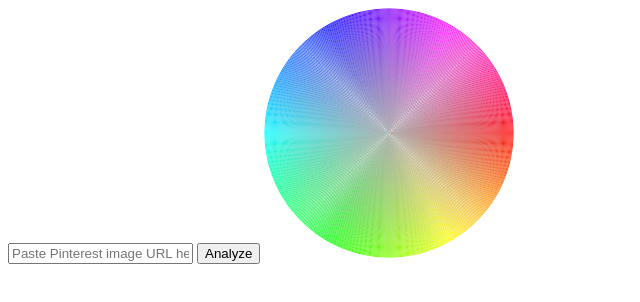
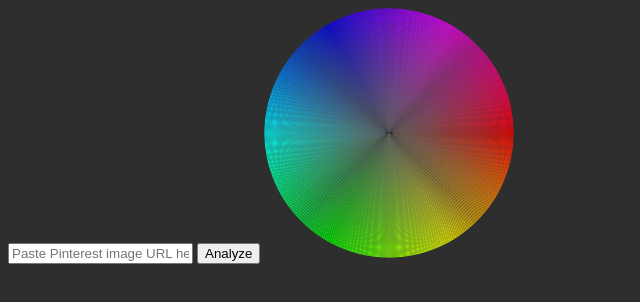
Before and after one commit to uhhfeef/Coloora-ext, a browser extension: page index.html in a window 1280 px wide. Shown: the whole page, without its empty margins (0-640 px from the left). Drawn offline with Linux system fonts and the light colour scheme.

Commit message:
added css

```diff
--- a/index.html
+++ b/index.html
@@ -5,6 +5,7 @@
     <meta charset="UTF-8">
     <meta name="viewport" content="width=device-width, initial-scale=1.0">
     <title>Color Wheel</title>
+    <link rel="stylesheet" href="style.css">
 </head>
 
 <body>
--- /dev/null
+++ b/style.css
@@ -0,0 +1,3 @@
+body {
+    background-color: #2E2E2E;
+}
```
